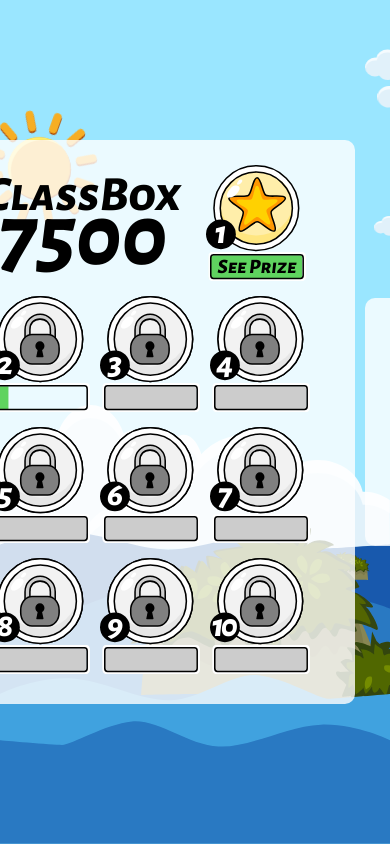
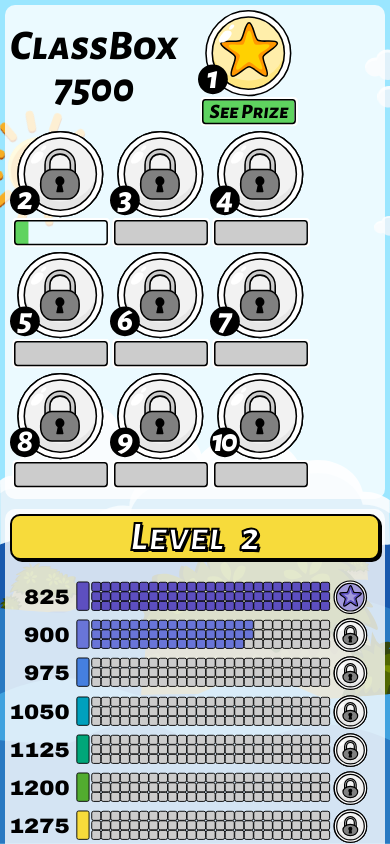
Before and after one commit to chrisdennett/CGPTotaliser, a React (Create React App) app: page / in a window 390 px wide. Built offline with nearby package versions, Linux system fonts and the light colour scheme.

Commit message:
Added layout styles for smaller screens

```diff
--- a/src/totaliser/Totaliser.js
+++ b/src/totaliser/Totaliser.js
@@ -19,8 +19,11 @@ export default function Totaliser() {
   return (
     <div className={styles.page}>
       <Background allowAnimation={allowAnimation} />
-      <PrizePanel data={levelData} target={target} />
-      <LevelPanel levelData={levelData[currLevelIndex]} />
+
+      <div className={styles.content}>
+        <PrizePanel data={levelData} target={target} />
+        <LevelPanel levelData={levelData[currLevelIndex]} />
+      </div>
     </div>
   );
 }
--- a/src/totaliser/levelPanel/levelPanel.module.css
+++ b/src/totaliser/levelPanel/levelPanel.module.css
@@ -1,12 +1,13 @@
 .levelPanel {
   width: 100%;
   max-width: 700px;
+  min-width: 450px;
   /* display: none; */
   background: rgba(255, 255, 255, 0.8);
   margin: 20px 20px 20px 5px;
   padding: 30px;
   border-radius: 10px;
-  max-height: 100%;
+  max-height: calc(100vh - 100px);
   overflow: auto;
 }
 
@@ -35,3 +36,18 @@
     -webkit-text-fill-color: white;
   }
 }
+
+@media (max-width: 727px) {
+  .levelPanel {
+    min-width: 250px;
+    margin: 5px;
+    padding: 5px;
+  }
+  .levelHeader {
+    font-size: 42px;
+    line-height: 42px;
+  }
+  .levelNumber {
+    font-size: 42px;
+  }
+}
--- a/src/totaliser/prizePanel/prizePanel.module.css
+++ b/src/totaliser/prizePanel/prizePanel.module.css
@@ -2,14 +2,14 @@
   font-family: "Alegreya Sans SC", sans-serif;
 
   width: 100%;
-  min-width: 350px;
+  min-width: 150px;
   max-width: 350px;
   /* display: none; */
   background: rgba(255, 255, 255, 0.8);
   margin: 20px 5px 20px 20px;
   padding: 20px;
   border-radius: 10px;
-  max-height: 100%;
+  max-height: calc(100vh - 80px);
   overflow: auto;
   display: flex;
   flex-wrap: wrap;
@@ -43,3 +43,23 @@
 .prizeIconHolder {
   padding: 5px;
 }
+
+@media (max-width: 727px) {
+  .prizePanel {
+    min-width: 250px;
+    max-width: 100%;
+    max-height: inherit;
+    margin: 5px;
+    padding: 5px;
+  }
+
+  .prizeHeader h1 {
+    font-size: 42px;
+  }
+  .prizeHeader h2 {
+    font-size: 42px;
+  }
+  .prizeIconHolder {
+    padding: 0;
+  }
+}
--- a/src/totaliser/totaliser.module.css
+++ b/src/totaliser/totaliser.module.css
@@ -2,10 +2,25 @@
 @import url("https://fonts.googleapis.com/css2?family=Alegreya+Sans+SC:ital,wght@1,800&display=swap");
 
 .page {
-  display: flex;
   width: 100vw;
   height: 100vh;
   overflow: hidden;
+}
+
+.content {
+  overflow: auto;
+  display: flex;
   align-items: center;
   justify-content: center;
+  position: absolute;
+  top: 0;
+  right: 0;
+  bottom: 0;
+  left: 0;
 }
+
+@media (max-width: 727px) {
+  .content {
+    flex-wrap: wrap;
+  }
+}
```
